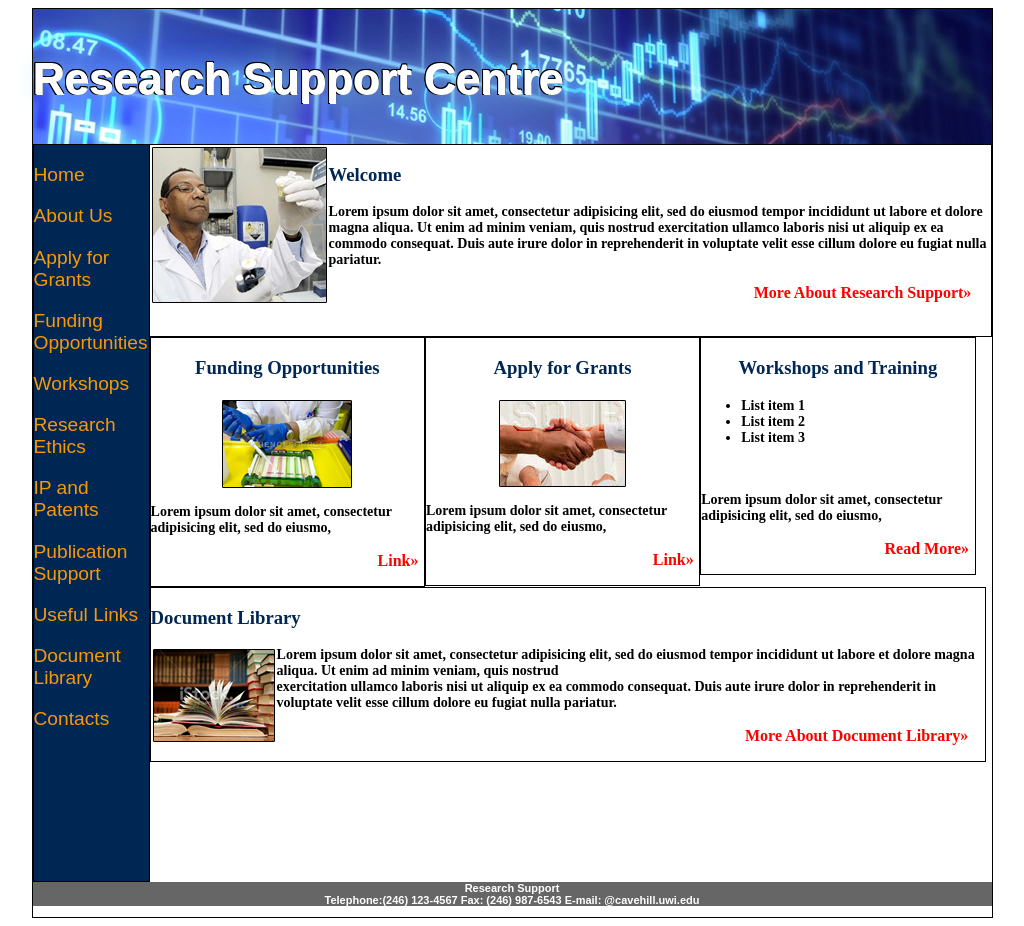
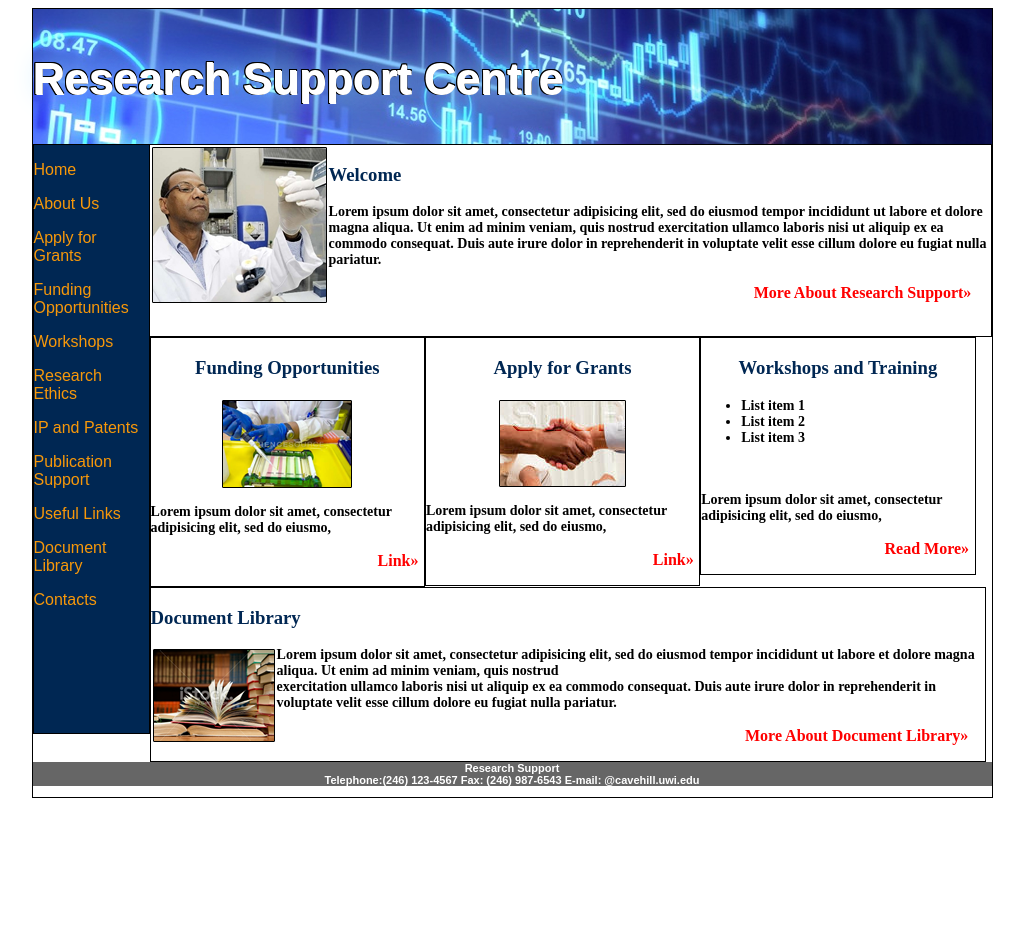
Before and after one commit to BryanRam/BryanRam.github.io, a PHP site: page /UWIDesigns/ResearchSupport in a window 1280 px wide. Shown: the whole page, without its empty margins (128-1152 px from the left). After the commit the page ends 798 px from the top, so only its background shows below. Run offline with PHP 8.4, Linux system fonts and the light colour scheme; some libraries are stand-ins or nearby versions.

Commit message:
brought down font size of nav menu in research support

```diff
--- a/UWIDesigns/ResearchSupport/Homepage.css
+++ b/UWIDesigns/ResearchSupport/Homepage.css
@@ -70,7 +70,7 @@
 	background-color: #002753;
 	color: #F7980A;
 	font-family: Arial, Helvetica, sans-serif;
-	font-size:1.2em;
+	font-size:1em;
 }
 
 
```
